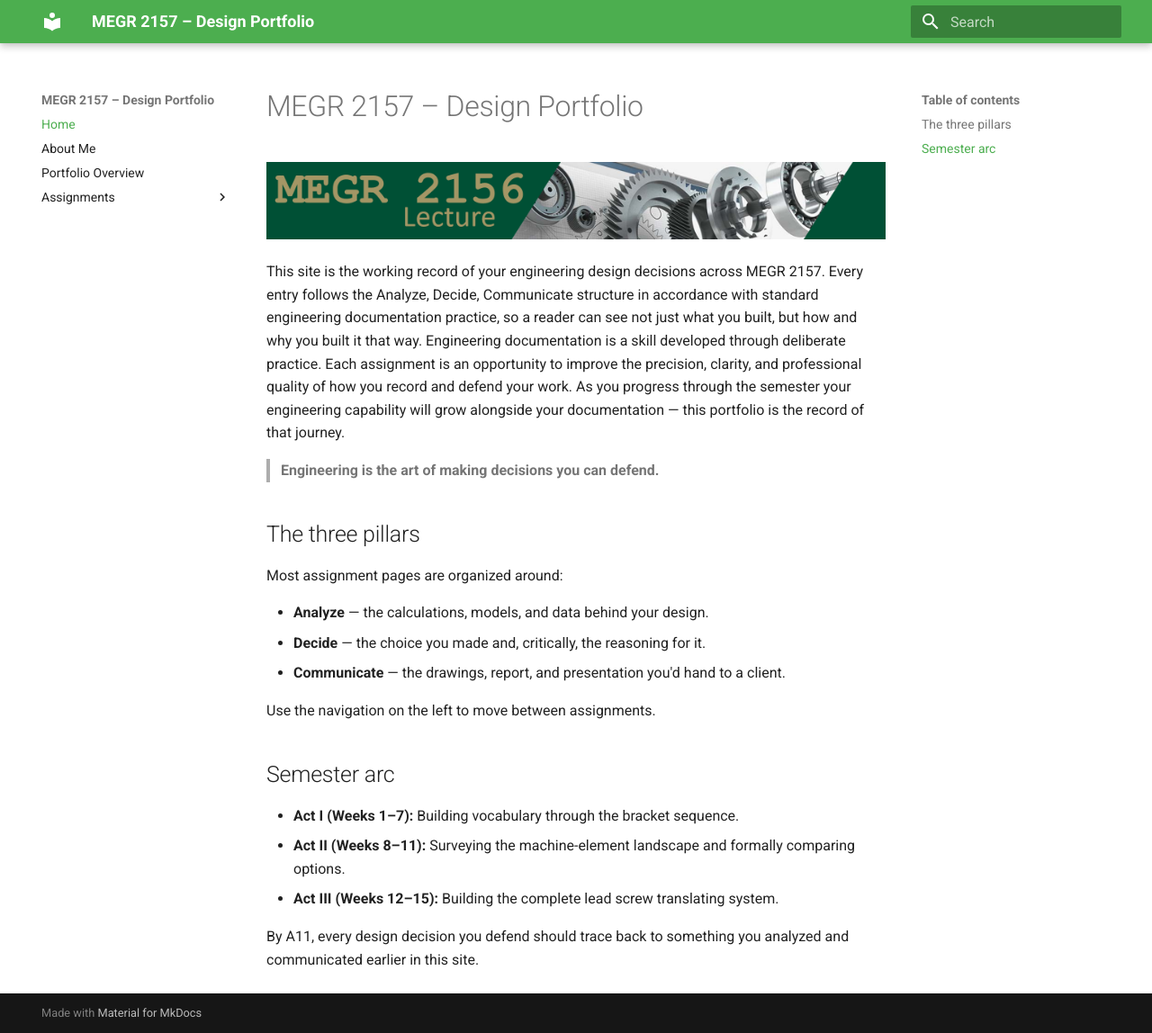
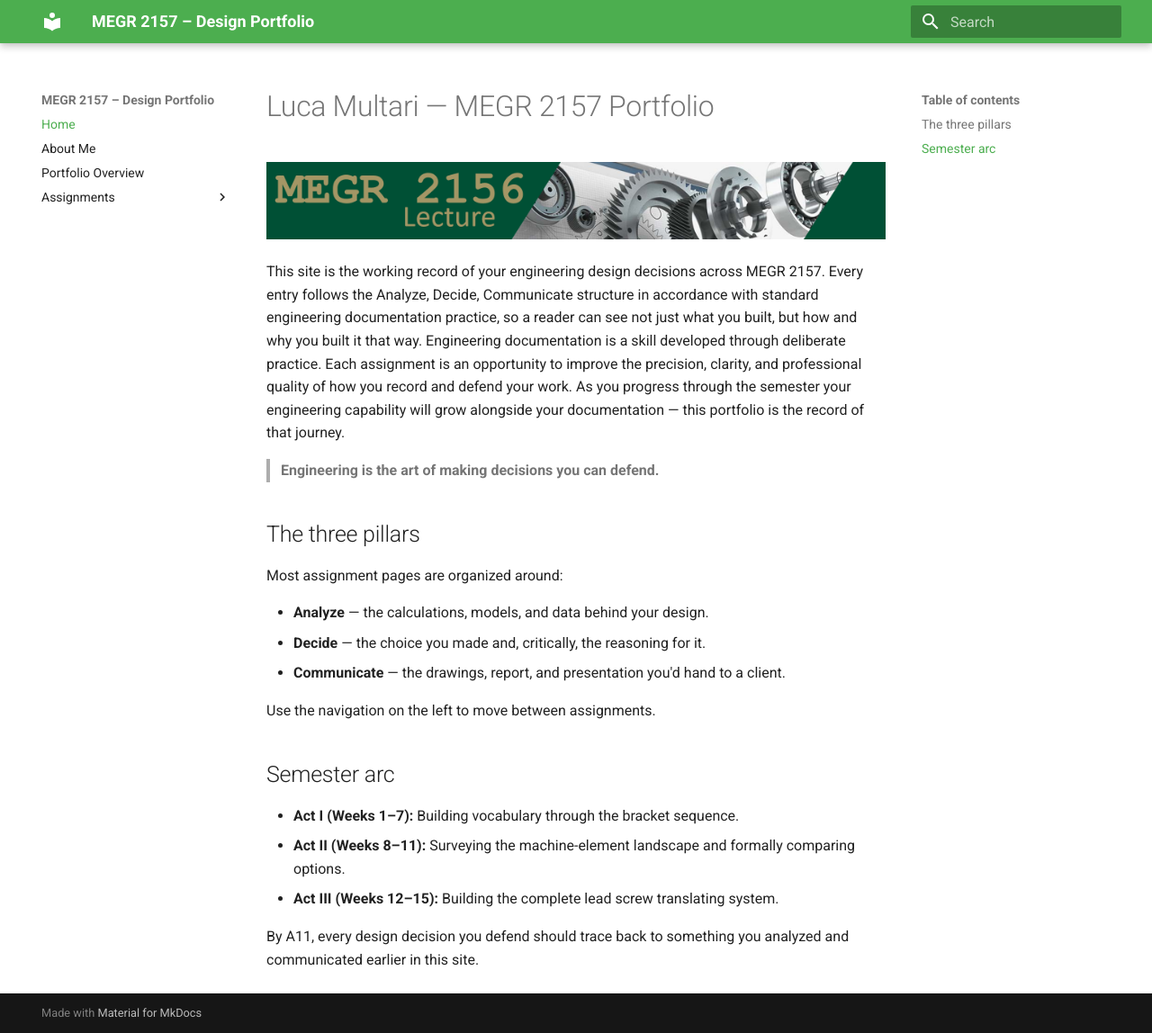
Before and after one commit to lmultari/megr2157-portfolio, an MkDocs documentation site: the page built from docs/index.md, in a window 1280 px wide and 1148 px high. Shown: the whole window at 90% size. Built offline with MkDocs 1.6.1 and Material for MkDocs 9.7.7, drawn with Linux system fonts in a browser that asks for light colours.

Commit message:
Initial Site Setup

```diff
--- a/docs/index.md
+++ b/docs/index.md
@@ -1,4 +1,4 @@
-# MEGR 2157 – Design Portfolio
+# Luca Multari — MEGR 2157 Portfolio
 
 ![MEGR 2156-7 Title](MEGR2156title.png)
 
```
